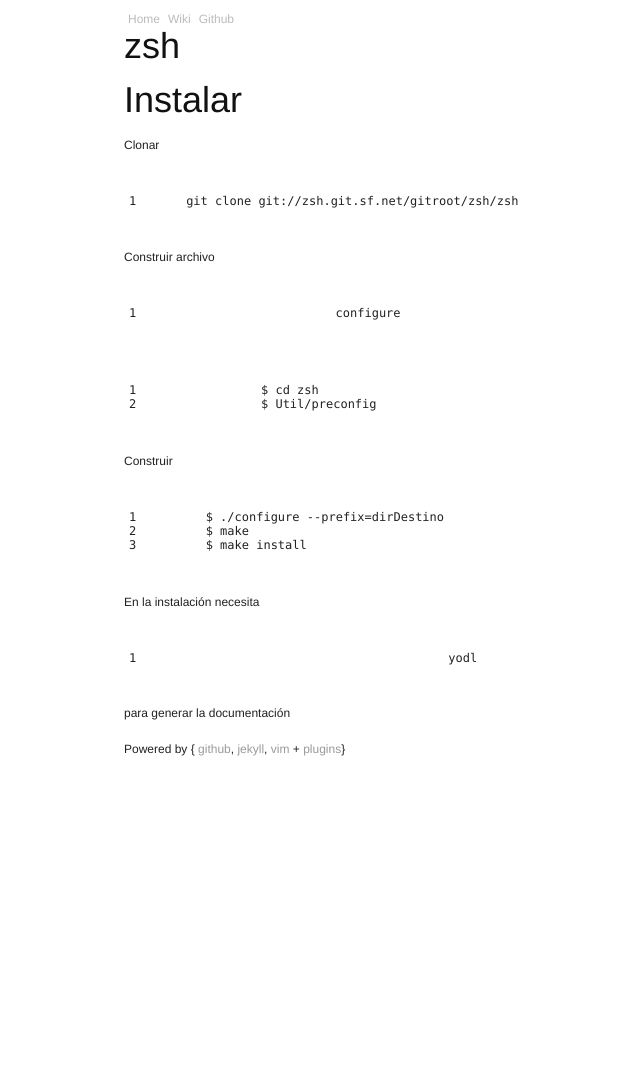
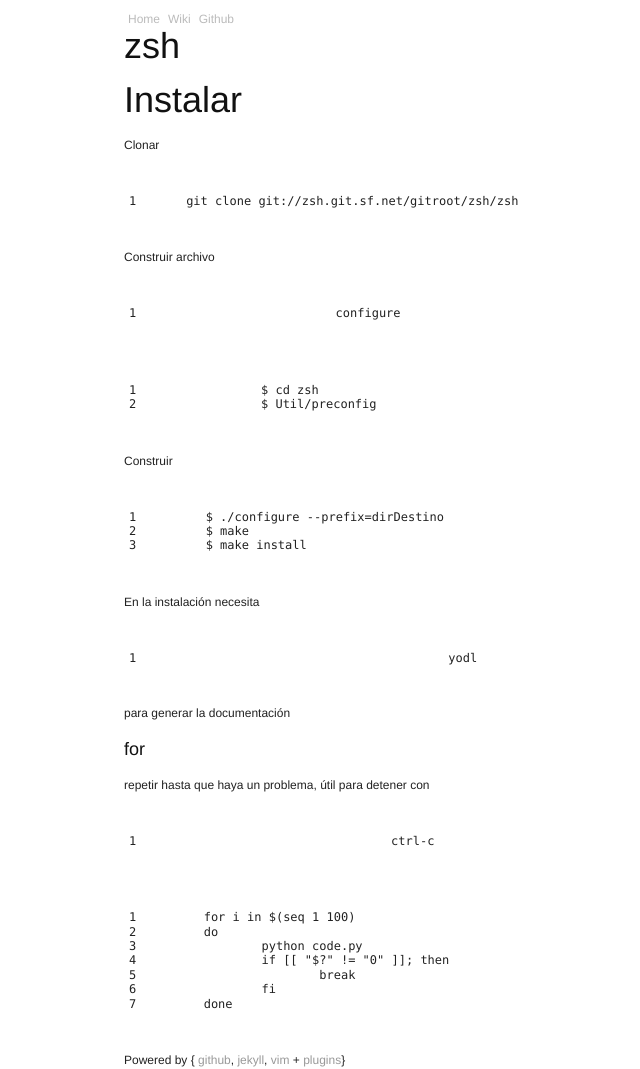
Before and after one commit to juanpabloaj/juanpabloaj.github.com, a Jekyll site: the page built from wiki/zsh.md, in a window 1280 px wide. Shown: the whole page, without its empty margins (41-681 px from the left). Built offline with Jekyll 4.4.1, drawn with Linux system fonts in a browser that asks for light colours; Markdown is read by kramdown in place of the engine named in the settings; before the commit the page ends 900 px from its top, so only the background shows below that.

```diff
--- a/wiki/zsh.md
+++ b/wiki/zsh.md
@@ -2,9 +2,7 @@
 layout: default
 title: zsh
 ---
-
 {:enlaces: .enlaceGris }
-
 # Instalar
 
 Clonar
@@ -23,3 +21,14 @@ Construir
 	$ make install
 
 En la instalación necesita `yodl` para generar la documentación
+
+###for
+repetir hasta que haya un problema, útil para detener con `ctrl-c`
+
+	for i in $(seq 1 100)
+	do
+		python code.py
+		if [[ "$?" != "0" ]]; then
+			break
+		fi
+	done
```
Also changed, not shown: wiki/index.md (+1 -0 lines), wiki/matplotlib.md (added, +25 -0 lines).
